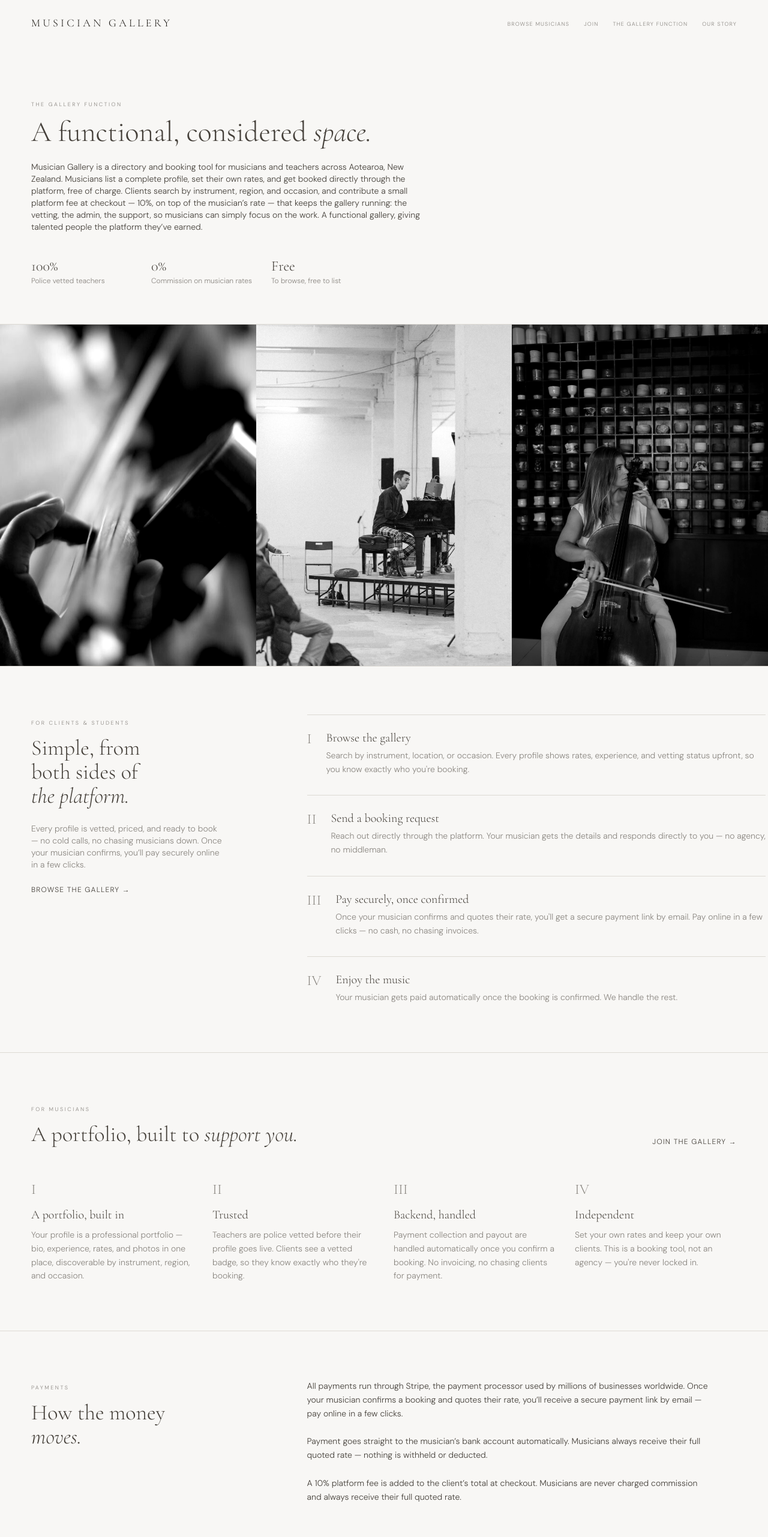
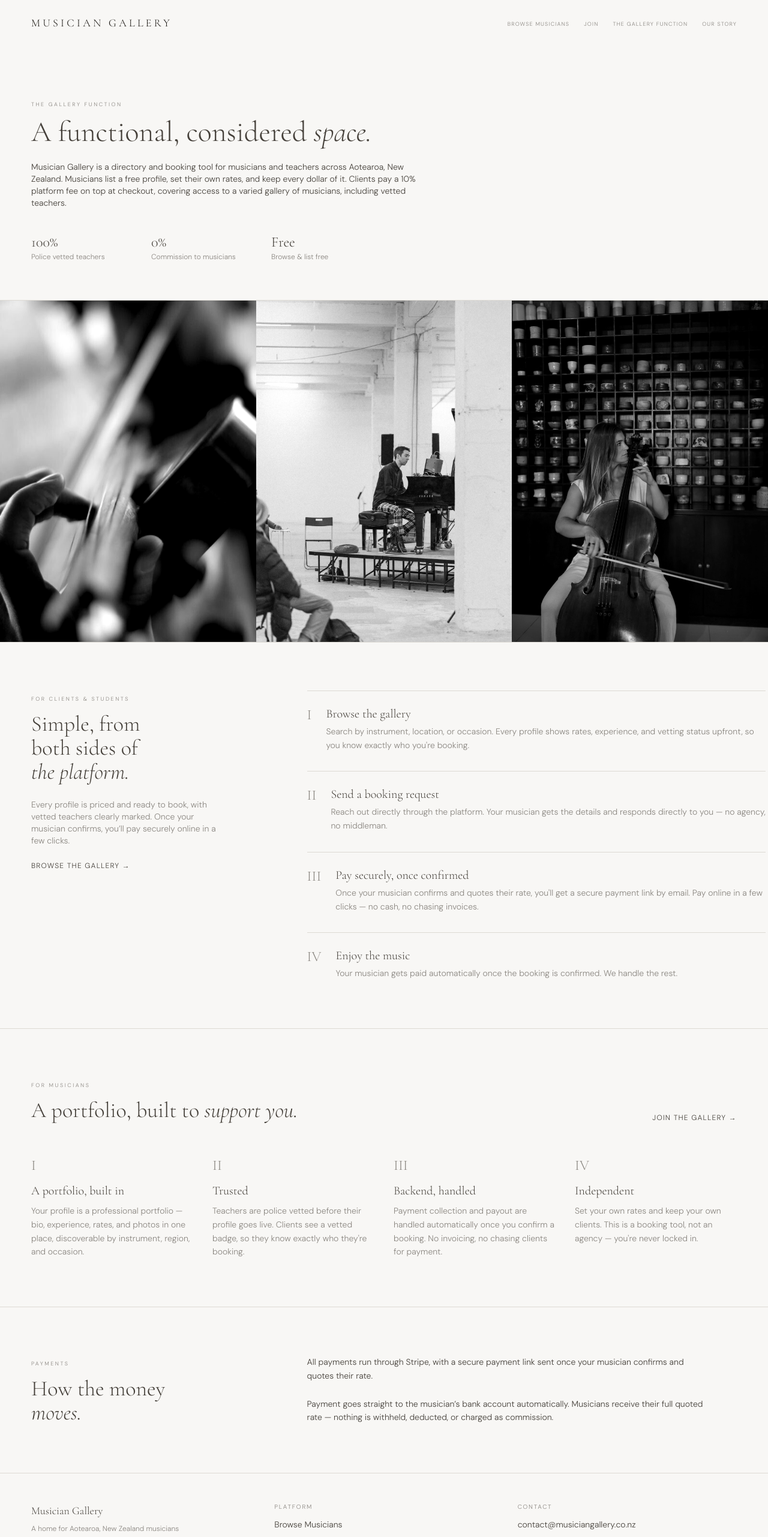
Before and after one commit to musiciangallery/Musician-Gallery, a Next.js app: page /about in a window 1280 px wide. Shown: the top 2562 px of the page at 60% size. Built offline with nearby package versions, Linux system fonts and the light colour scheme.

Commit message:
Update page.tsx

```diff
--- a/src/app/about/page.tsx
+++ b/src/app/about/page.tsx
@@ -54,7 +54,7 @@ const musicianPillars = [
 
 const galleryImages = [
   { src: "/brand/about-violin-bridge.jpg", alt: "Close detail of a violin bow and bridge" },
-  { src: "/brand/hero-piano-doorway.jpg", alt: "A pianist glimpsed through a doorway" },
+  { src: "/brand/hero-piano-doorway.jpg", alt: "A pianist performing live at a grand piano" },
   { src: "/brand/story-emily-cello.jpg", alt: "Emily, founder of Musician Gallery, playing cello" },
 ];
 
@@ -68,14 +68,11 @@ export default function AboutPage() {
         </h1>
         <p className="text-sm max-w-2xl mb-10">
           Musician Gallery is a directory and booking tool for musicians and
-          teachers across Aotearoa, New Zealand. Musicians list a complete
-          profile, set their own rates, and get booked directly through the
-          platform, free of charge. Clients search by instrument, region,
-          and occasion, and contribute a small platform fee at checkout
-          &mdash; 10%, on top of the musician&rsquo;s rate &mdash; that
-          keeps the gallery running: the vetting, the admin, the support,
-          so musicians can simply focus on the work. A functional gallery,
-          giving talented people the platform they&rsquo;ve earned.
+          teachers across Aotearoa, New Zealand. Musicians list a free
+          profile, set their own rates, and keep every dollar of it.
+          Clients pay a 10% platform fee on top at checkout, covering
+          access to a varied gallery of musicians, including vetted
+          teachers.
         </p>
         <div className="grid grid-cols-3 gap-6 max-w-xl">
           <div>
@@ -84,11 +81,11 @@ export default function AboutPage() {
           </div>
           <div>
             <p className="font-serif text-2xl">0%</p>
-            <p className="text-xs text-mid">Commission on musician rates</p>
+            <p className="text-xs text-mid">Commission to musicians</p>
           </div>
           <div>
             <p className="font-serif text-2xl">Free</p>
-            <p className="text-xs text-mid">To browse, free to list</p>
+            <p className="text-xs text-mid">Browse &amp; list free</p>
           </div>
         </div>
       </section>
@@ -118,9 +115,9 @@ export default function AboutPage() {
             <em>the platform.</em>
           </h2>
           <p className="text-sm text-mid mt-6 max-w-xs">
-            Every profile is vetted, priced, and ready to book &mdash; no
-            cold calls, no chasing musicians down. Once your musician
-            confirms, you&rsquo;ll pay securely online in a few clicks.
+            Every profile is priced and ready to book, with vetted teachers
+            clearly marked. Once your musician confirms, you&rsquo;ll pay
+            securely online in a few clicks.
           </p>
           <Link
             href="/gallery"
@@ -176,20 +173,14 @@ export default function AboutPage() {
         </div>
         <div className="space-y-6 max-w-2xl">
           <p className="text-sm leading-relaxed">
-            All payments run through Stripe, the payment processor used by
-            millions of businesses worldwide. Once your musician confirms a
-            booking and quotes their rate, you&rsquo;ll receive a secure
-            payment link by email &mdash; pay online in a few clicks.
+            All payments run through Stripe, with a secure payment link
+            sent once your musician confirms and quotes their rate.
           </p>
           <p className="text-sm leading-relaxed">
             Payment goes straight to the musician&rsquo;s bank account
-            automatically. Musicians always receive their full quoted rate
-            &mdash; nothing is withheld or deducted.
-          </p>
-          <p className="text-sm leading-relaxed">
-            A 10% platform fee is added to the client&rsquo;s total at
-            checkout. Musicians are never charged commission and always
-            receive their full quoted rate.
+            automatically. Musicians receive their full quoted rate
+            &mdash; nothing is withheld, deducted, or charged as
+            commission.
           </p>
         </div>
       </section>
```
